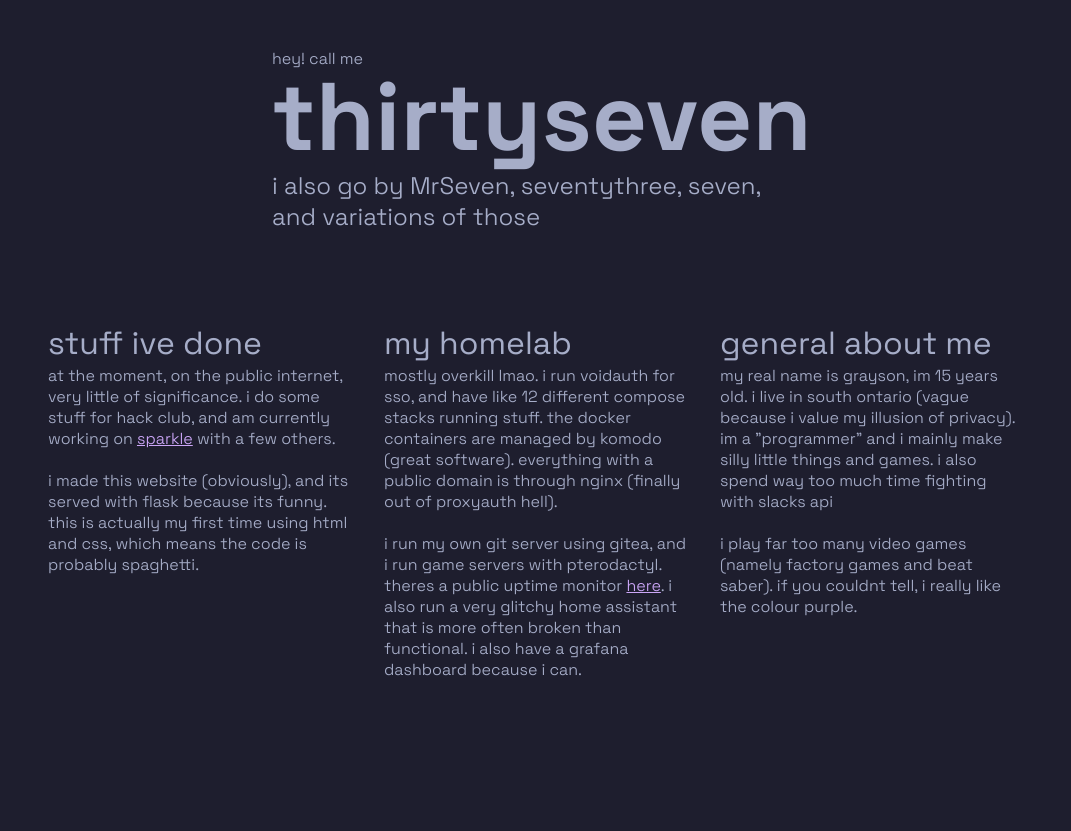
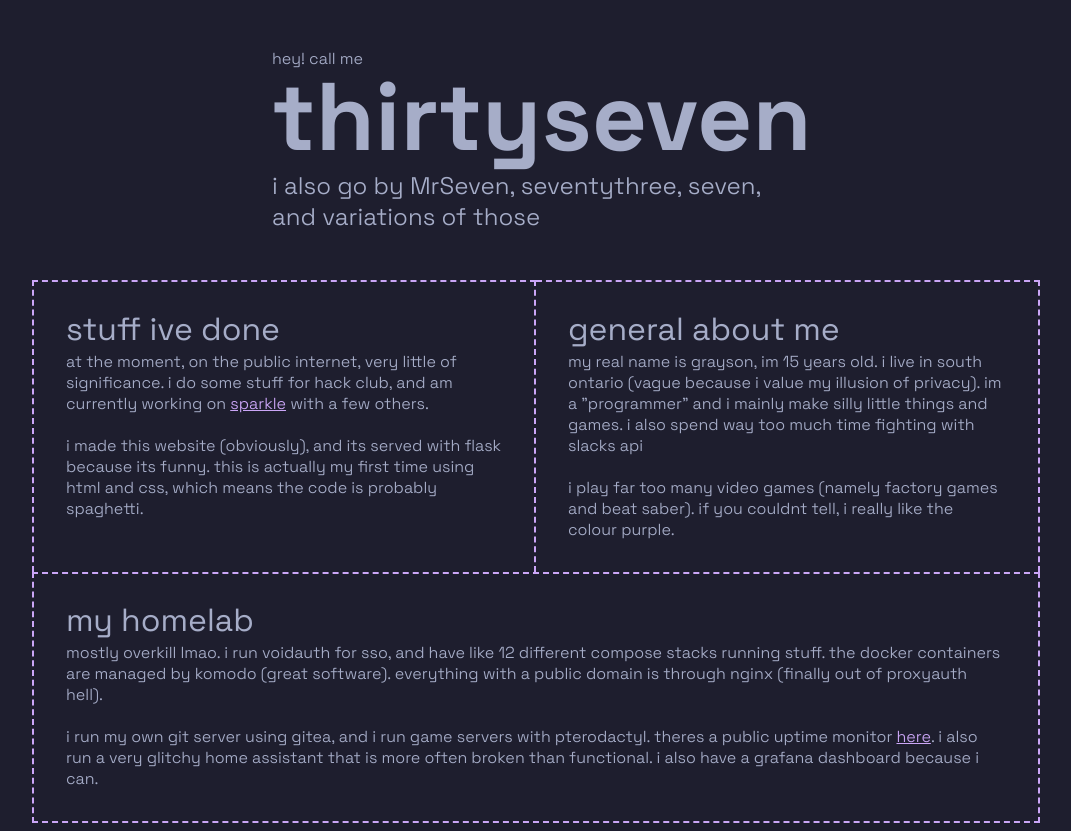
Before and after one commit to MrSeven3/personal-website, a Flask app: page / in a window 1280 px wide. Shown: the whole page, without its empty margins (104-1175 px from the left). Before the commit the page ends 676 px from the top, so only its background shows below. Run offline with Flask 3, Linux system fonts and the light colour scheme.

Commit message:
different layout

```diff
--- a/static/main_page.css
+++ b/static/main_page.css
@@ -31,7 +31,7 @@
     padding-left: 10vw;
     padding-right: 10vw;
     display: grid;
-    grid-template-columns: repeat(3, 1fr);
+    grid-template-columns: repeat(2, 1fr);
 }
 
 .info-section h2 {
@@ -39,8 +39,34 @@
     margin-bottom: 0;
 }
 
+
 .info-panel {
-    margin: 1rem;
+    padding-left: 2em;
+    padding-right: 2em;
+    padding-bottom: 1em;
+
+    border-top-color: oklch(0.7871 0.1187 304.77);
+    border-top-width: 2px;
+    border-top-style: dashed;
+    border-right-color: oklch(0.7871 0.1187 304.77);
+    border-right-width: 2px;
+    border-right-style: dashed;
+}
+
+.info-panel-first-row {
+    border-left-color: oklch(0.7871 0.1187 304.77);
+    border-left-width: 2px;
+    border-left-style: dashed;
+}
+
+.info-panel-last {
+    border-bottom-color: oklch(0.7871 0.1187 304.77);
+    border-bottom-width: 2px;
+    border-bottom-style: dashed;
+}
+
+.info-panel-large {
+    grid-column: 1/3;
 }
 
 .info-panel p {
--- a/templates/index.html
+++ b/templates/index.html
@@ -22,20 +22,12 @@
         </div>
 
         <div class="info-section">
-            <div class="space-grotesk-normal info-panel">
+            <div class="space-grotesk-normal info-panel info-panel-first-row">
                 <h2 class="space-grotesk-header">stuff ive done</h2>
                 <p>at the moment, on the public internet, very little of significance. i do some stuff for hack club,
                     and am currently working on <a href="https://sparkle.dino.icu">sparkle</a> with a few others. <br><br>
                     i made this website (obviously), and its served with flask because its funny. this is actually my
                     first time using html and css, which means the code is probably spaghetti.</p>
-            </div>
-            <div class="space-grotesk-normal info-panel">
-                <h2 class="space-grotesk-header">my homelab</h2>
-                <p>mostly overkill lmao. i run voidauth for sso, and have like 12 different compose stacks running stuff.
-                    the docker containers are managed by komodo (great software). everything with a public domain is through nginx
-                    (finally out of proxyauth hell). <br><br> i run my own git server using gitea, and i run game servers with pterodactyl.
-                    theres a public uptime monitor <a href="https://uptime.thirtyseventh.xyz">here</a>. i also run a very
-                    glitchy home assistant that is more often broken than functional. i also have a grafana dashboard because i can.</p>
             </div>
             <div class="space-grotesk-normal info-panel">
                 <h2 class="space-grotesk-header">general about me</h2>
@@ -44,6 +36,14 @@
                     fighting with slacks api<br><br>i play far too many video games (namely factory games and beat saber).
                     if you couldnt tell, i really like the colour purple. </p>
             </div>
+            <div class="space-grotesk-normal info-panel info-panel-large info-panel-first-row info-panel-last">
+                <h2 class="space-grotesk-header">my homelab</h2>
+                <p>mostly overkill lmao. i run voidauth for sso, and have like 12 different compose stacks running stuff.
+                    the docker containers are managed by komodo (great software). everything with a public domain is through nginx
+                    (finally out of proxyauth hell). <br><br> i run my own git server using gitea, and i run game servers with pterodactyl.
+                    theres a public uptime monitor <a href="https://uptime.thirtyseventh.xyz">here</a>. i also run a very
+                    glitchy home assistant that is more often broken than functional. i also have a grafana dashboard because i can.</p>
+            </div>
         </div>
     </body>
 </html>
```
